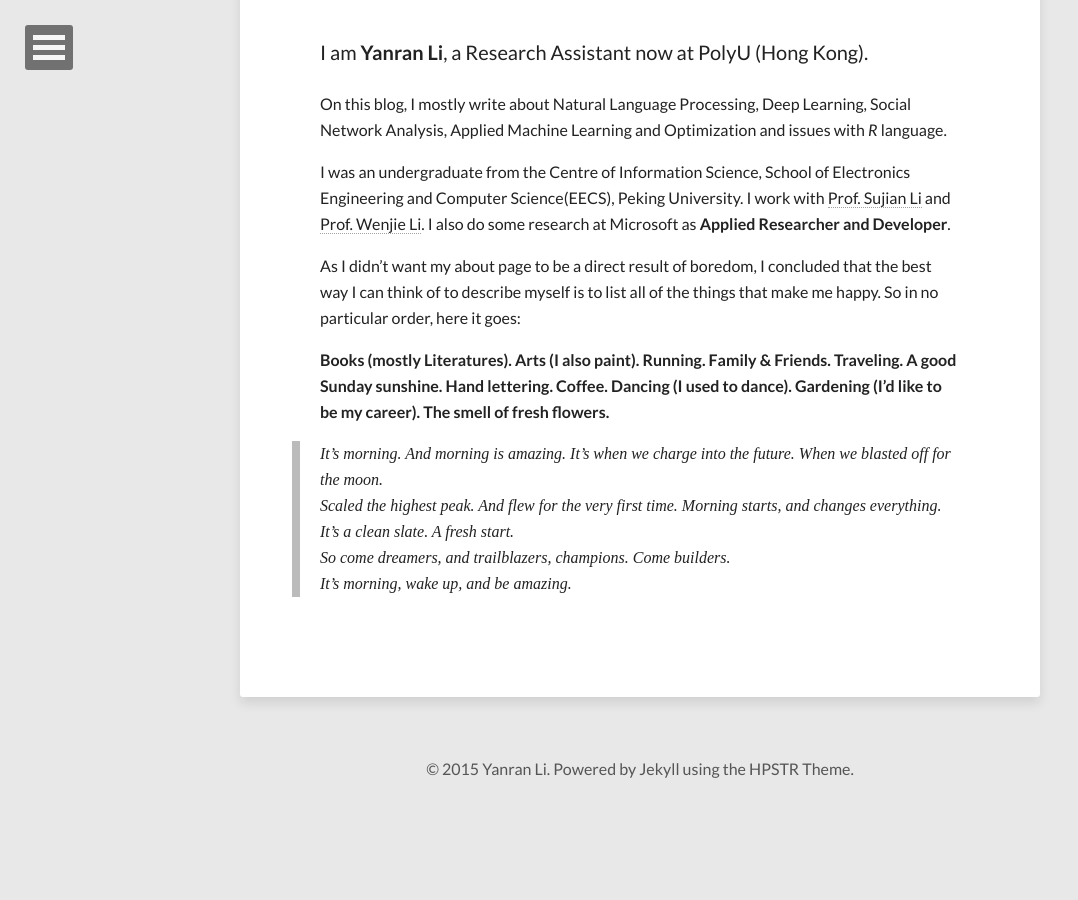
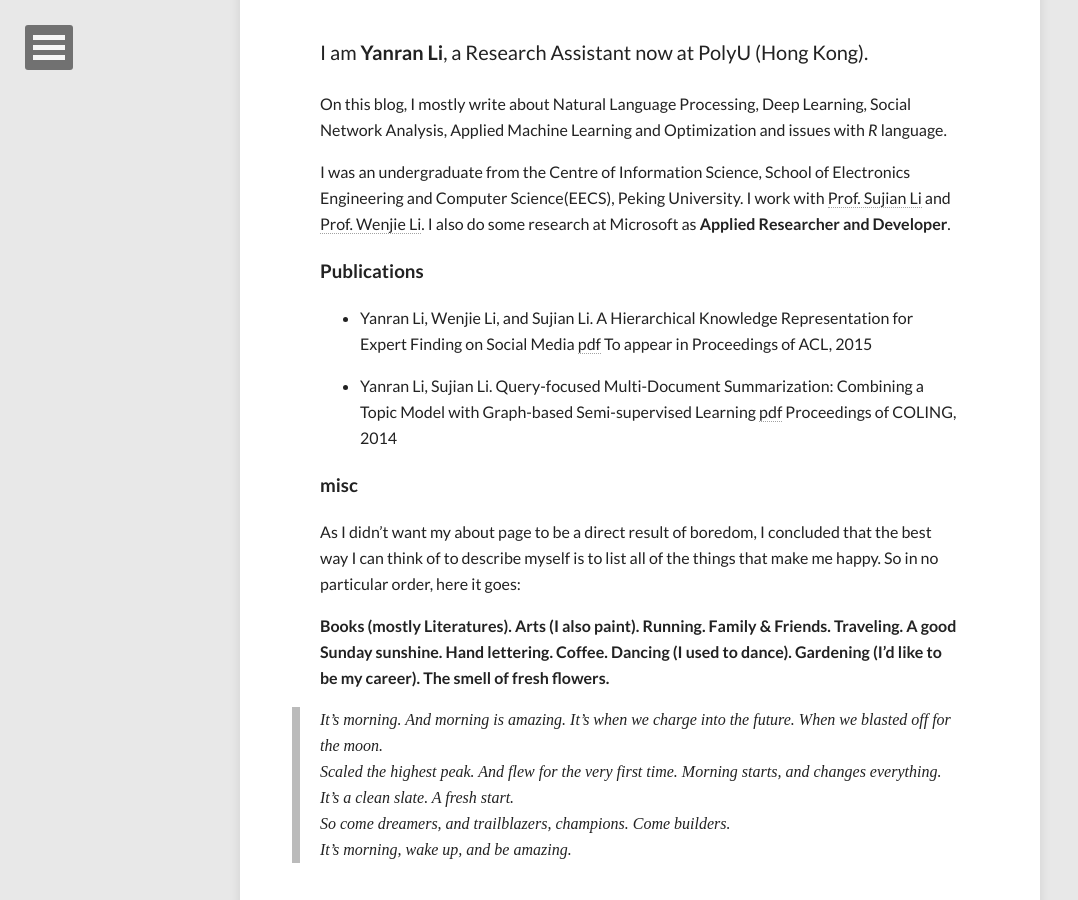
Before and after one commit to niangaotuantuan/niangaotuantuan.github.io, a Jekyll site: the page built from about.md, in a window 1280 px wide and 900 px high, scrolled down 481 px. Shown: the whole window, without its empty margins (0-1078 px from the left). Built offline with Jekyll 4.4.1, drawn with Linux system fonts in a browser that asks for light colours; nearby versions of some CDN libraries; before the commit the page ends 1291 px from its top, so only the background shows below that.

Commit message:
Update about.md

```diff
--- a/about.md
+++ b/about.md
@@ -12,6 +12,19 @@ I am **Yanran Li**, a Research Assistant now at PolyU (Hong Kong).
 On this blog, I mostly write about Natural Language Processing, Deep Learning, Social Network Analysis, Applied Machine Learning and Optimization and issues with *R* language.
 
 I was an undergraduate from the Centre of Information Science, School of Electronics Engineering and Computer Science(EECS), Peking University. I work with [Prof. Sujian Li](http://www.icl.pku.edu.cn/member/lisujian/maincontent.htm) and [Prof. Wenjie Li](http://www4.comp.polyu.edu.hk/~cswjli/). I also do some research at Microsoft as **Applied Researcher and Developer**.
+
+### Publications
+
+- Yanran Li, Wenjie Li, and Sujian Li.
+A Hierarchical Knowledge Representation for Expert Finding on Social Media [pdf](/files/acl2015.pdf)
+To appear in Proceedings of ACL, 2015
+
+- Yanran Li, Sujian Li.
+Query-focused Multi-Document Summarization: Combining a Topic Model with Graph-based Semi-supervised Learning [pdf](/files/coling2014.pdf)
+Proceedings of COLING, 2014
+
+
+### misc
 
 As I didn't want my about page to be a direct result of boredom, I concluded that the best way I can think of to describe myself is to list all of the things that make me happy. So in no particular order, here it goes:
 
```
